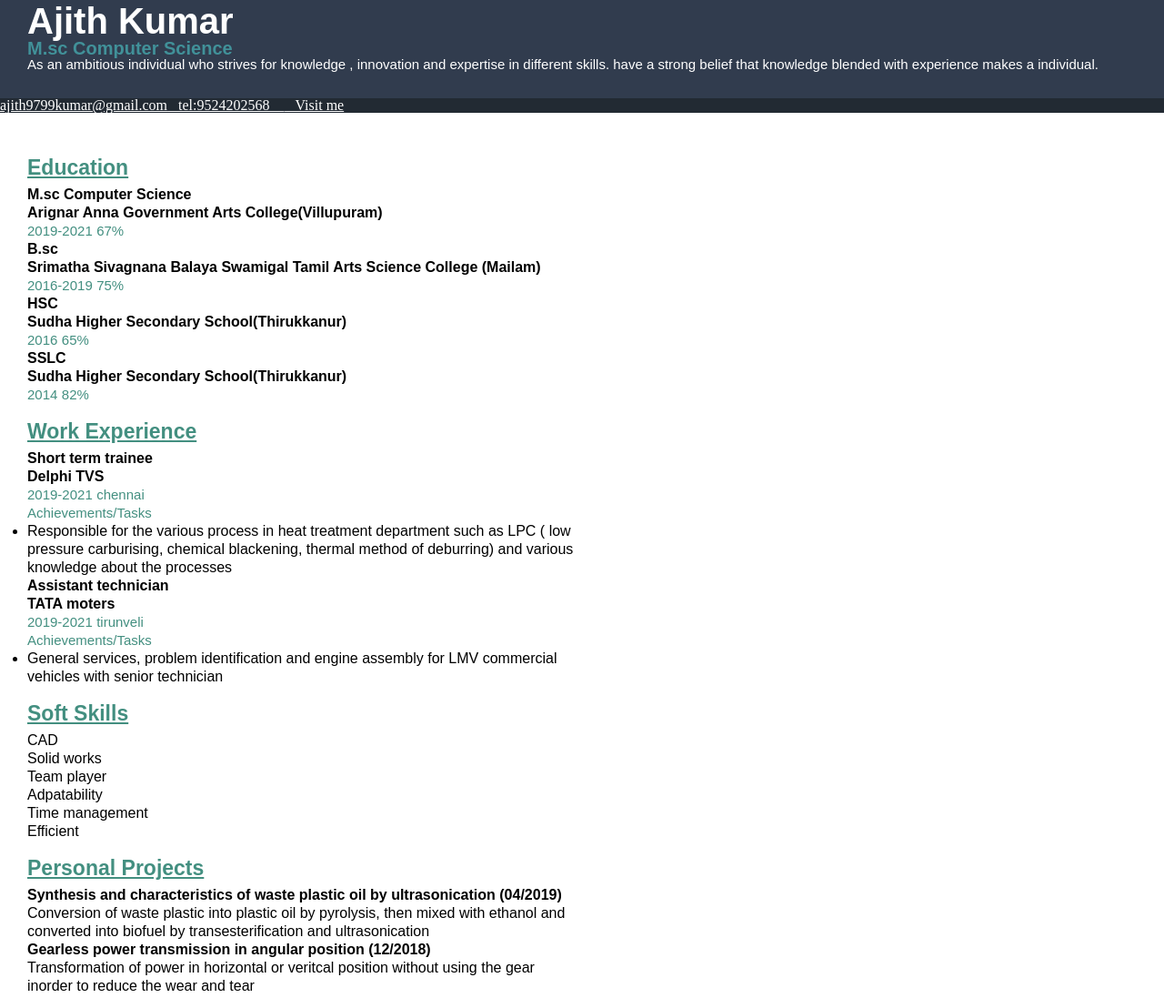
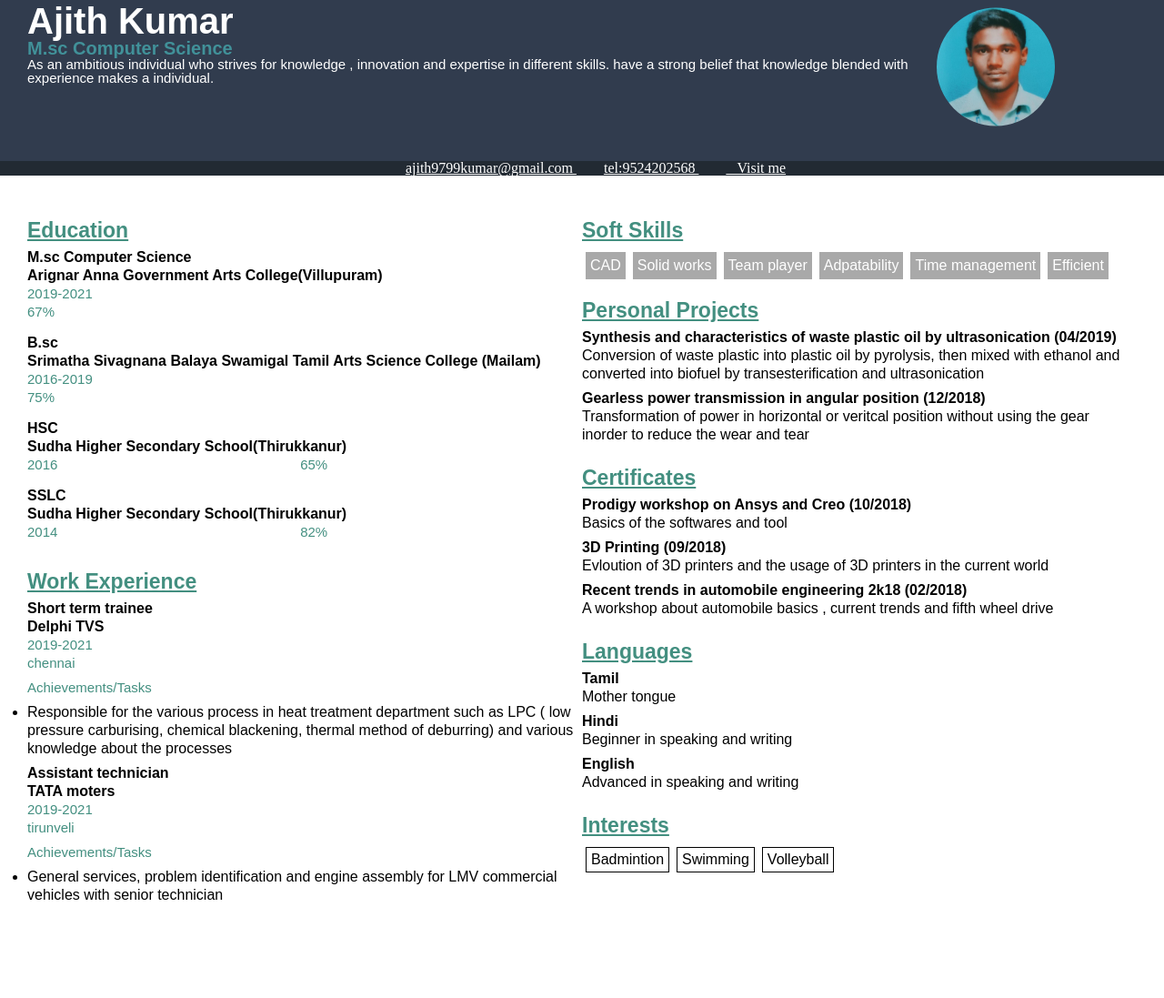
Before and after one commit to FabevyVel/fsd-03-project-1, a website: page ajithkumar/index.html in a window 1280 px wide. Shown: the part 27-1124 px from the top of the page at 91% size. After the commit the page ends 1058 px from the top, so only its background shows below. Drawn offline with Linux system fonts and the light colour scheme.

Commit message:
additionaly image folder add

```diff
--- a/ajithkumar/css/main.css
+++ b/ajithkumar/css/main.css
@@ -30,11 +30,11 @@
     text-align: center;
     font-size: 16px;
     text-size-adjust: 18px;
-    display:flex;
+
 }
 #contacts a{
-    color: white;
-    text-align:center;
+    color:white;
+    padding-left: 30px;
 }
 #main-content {
     padding-top: 30px;
@@ -42,6 +42,7 @@
     padding-left: 30px;
     padding-right: 30px;
     line-height: 20px;
+    display: flex;
 }
 
 .Content-box h2{
@@ -71,7 +72,45 @@
     font-family: Arial, Helvetica, sans-serif;
     text-decoration: none;
     padding-bottom: 20px;
+    padding-right: 43%;
 }
 .highlight-text-3 {
     background-color: red;
 }
+.content-box-detail div{
+    padding-bottom:7px;
+}
+.content-box-tags{
+    display: flex;
+    flex-direction: row;
+    flex-wrap: wrap;
+}
+.content-box-tags-1{
+    margin: 4px;
+    background-color: darkgray;
+    padding: 5px;
+    color: white;
+}
+.content-box-tags-2{
+    margin: 4px;
+    border: 1px solid black;
+    padding-top: 3px ;
+    padding-right: 5px;
+    padding-bottom: 3px;
+    padding-left:5px ;
+}
+#header{
+    display: flex;
+}
+.header-left{
+    width: 80%;
+}
+.header-right{
+    width: 20%;
+    align-items: center;
+}
+.header-right img{
+    clip-path: circle();
+    width: 130px;
+    border:2px blue;
+}
--- a/ajithkumar/index.html
+++ b/ajithkumar/index.html
@@ -12,6 +12,7 @@
     <body>
 
         <div id ="header">
+           <div class="header-left">
             <h1>Ajith Kumar</h1>
             <h3>M.sc Computer Science</h3>
           <p>As an ambitious individual who strives
@@ -22,9 +23,14 @@
             blended with experience makes a
              individual.</p>
            </div>
+           <div class="header-right">
+               <img src="image/ajith.JPEG" alt="Ajithkumar" >
+           </div>
+
+        </div>
         <div id="contacts">
            <a href ="ajith9799kumar@gmail.com"> ajith9799kumar@gmail.com  </a>
-           <a href="tel:9524202568"> &nbsp;&nbsp;&nbsp;tel:9524202568  &nbsp;&nbsp;&nbsp; </a>
+           <a href="tel:9524202568">tel:9524202568 </a>
            <a href="https://www.google.com/maps/place/Viluppuram,+Tamil+Nadu/@11.9337585,79.4644889,13z/data=!3m1!4b1!4m8!1m2!10m1!1e2!3m4!1s0x3a5356c0727b6b77:0x2c8815a4b312e5f3!8m2!3d11.9401378!4d79.4861449   "target="_blank">&nbsp;&nbsp;&nbsp;Visit me</a>
 
         </div>
@@ -63,9 +69,6 @@
                         <div>
                             <span class="highlight-text-1">2014</span>
                             <span class="highlight-text-1">82%</span>
-                        </div>
-                        <div>
-                            <span></span>
                         </div>
                     </div>
                    </div>
@@ -112,7 +115,7 @@
             <div id="right">
                 <div class="Content-box">
                    <h2> Soft Skills </h2>
-                   <div class="content-box-tags-1">
+                   <div class="content-box-tags">
                        <div class="content-box-tags-1">CAD</div>
                        <div class="content-box-tags-1">Solid works</div>
                        <div class="content-box-tags-1">Team player</div>
@@ -178,10 +181,10 @@
                  </div>
                  <div class="Content-box">
                      <h2> Interests </h2>
-                     <div class="content-box-tag-2">
-                         <div class="content-box-tag-2">Badmintion</div>
-                         <div class="content-box-tag-2">Swimming</div>
-                         <div class="content-box-tag-2">Volleyball</div>
+                     <div class="content-box-tags">
+                         <div class="content-box-tags-2">Badmintion</div>
+                         <div class="content-box-tags-2">Swimming</div>
+                         <div class="content-box-tags-2">Volleyball</div>
                      </div>
                  </div>
             </div>
```
Also changed, not shown: ajithkumar/image/ajith.jpeg (added). Lines whose indentation alone changed are shown as unchanged.
